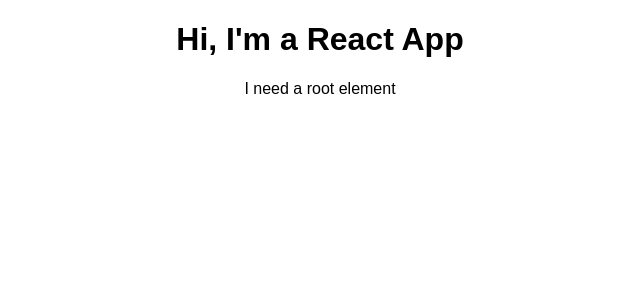
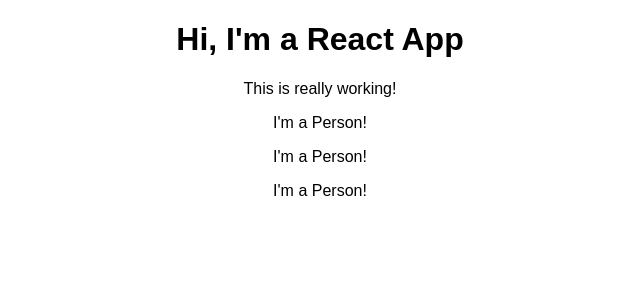
Before and after one commit to tintildev/Learn_React, a React (Create React App) app in the folder react-complete-guide/: page / in a window 1280 px wide. Shown: the top 300 px of the page, without its empty margins (320-960 px from the left). Built offline with nearby package versions, Linux system fonts and the light colour scheme.

Commit message:
build first Component

```diff
--- a/react-complete-guide/src/App.js
+++ b/react-complete-guide/src/App.js
@@ -1,5 +1,6 @@
 import React, { Component } from 'react';
 import './App.css';
+import Person from './Person/Person'
 
 class App extends Component {
   render() {
@@ -9,7 +10,10 @@
     return (
       <div className="App">
         <h1>Hi, I'm a React App</h1>
-        <p>I need a root element</p>
+        <p>This is really working!</p>
+        <Person />
+        <Person />
+        <Person />
       </div>
     );
 
--- /dev/null
+++ b/react-complete-guide/src/Person/Person.js
@@ -0,0 +1,7 @@
+import React from 'react'
+
+const person = () => {
+    return <p>I'm a Person!</p>
+};
+
+export default person
```
